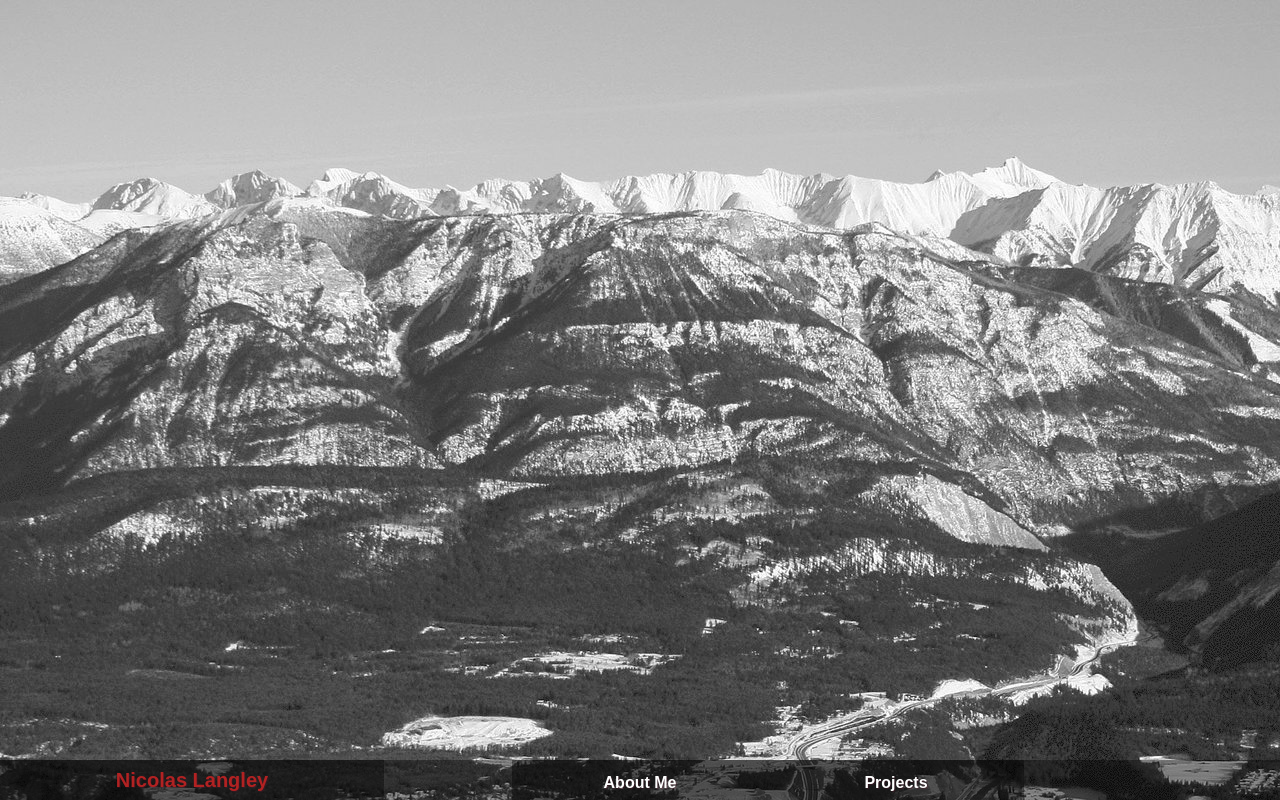
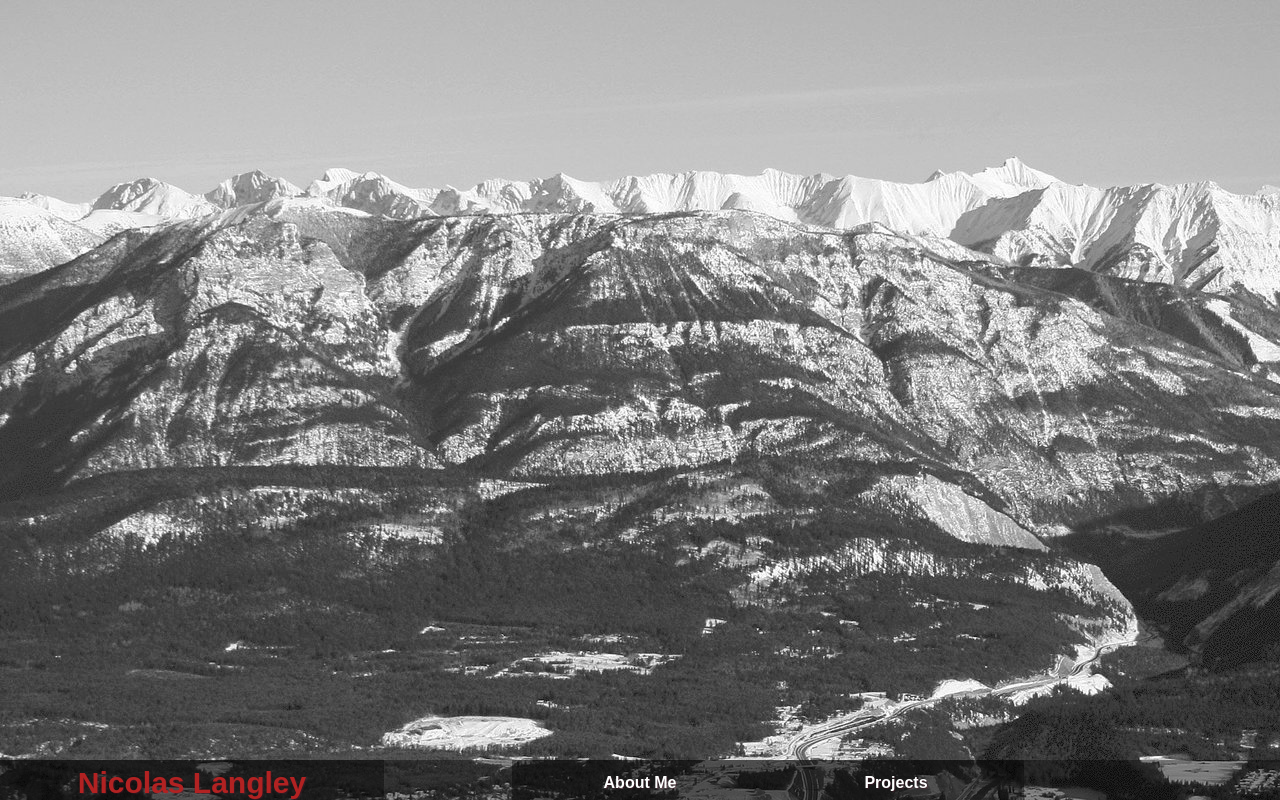
Before and after one commit to nicolaslangley/nicolaslangley.github.io, a plain HTML site: page index.html in a window 1280 px wide. Shown: the top 800 px of the page. Drawn offline with Linux system fonts and the light colour scheme.

Commit message:
Updated name font size and line-height

```diff
--- a/style.css
+++ b/style.css
@@ -31,9 +31,9 @@ body {
   bottom: 0px;
   width: 30%;
   cursor: pointer;
-  font-size: 20px;
+  font-size: 30px;
   height: 5%;
-  line-height: 40px;
+  line-height: 45px;
   color: #B22222;
 
 }
```
